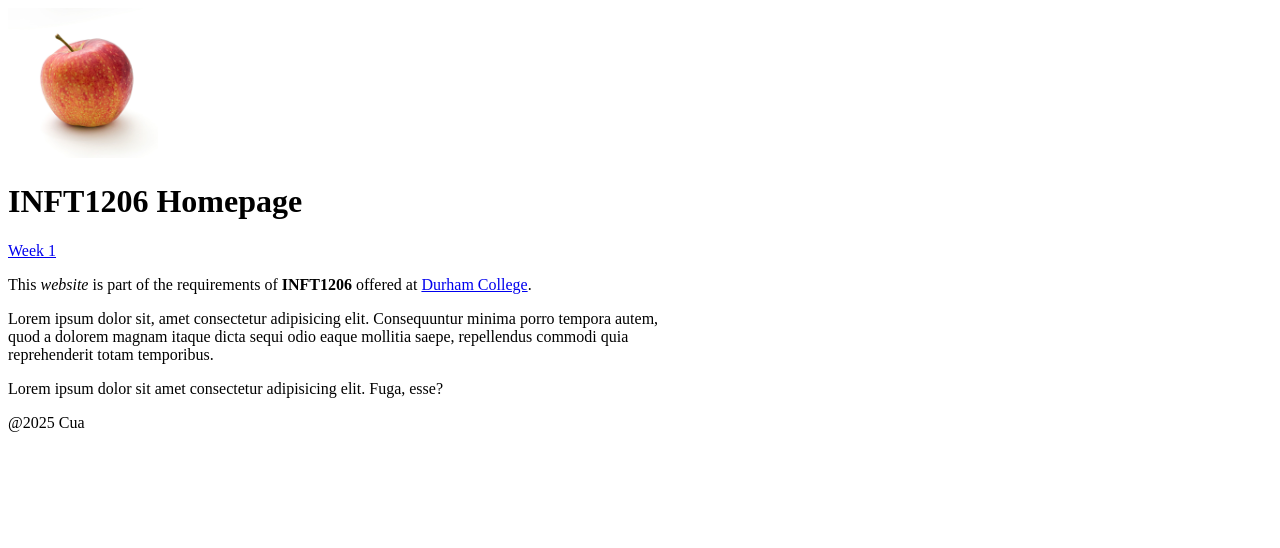
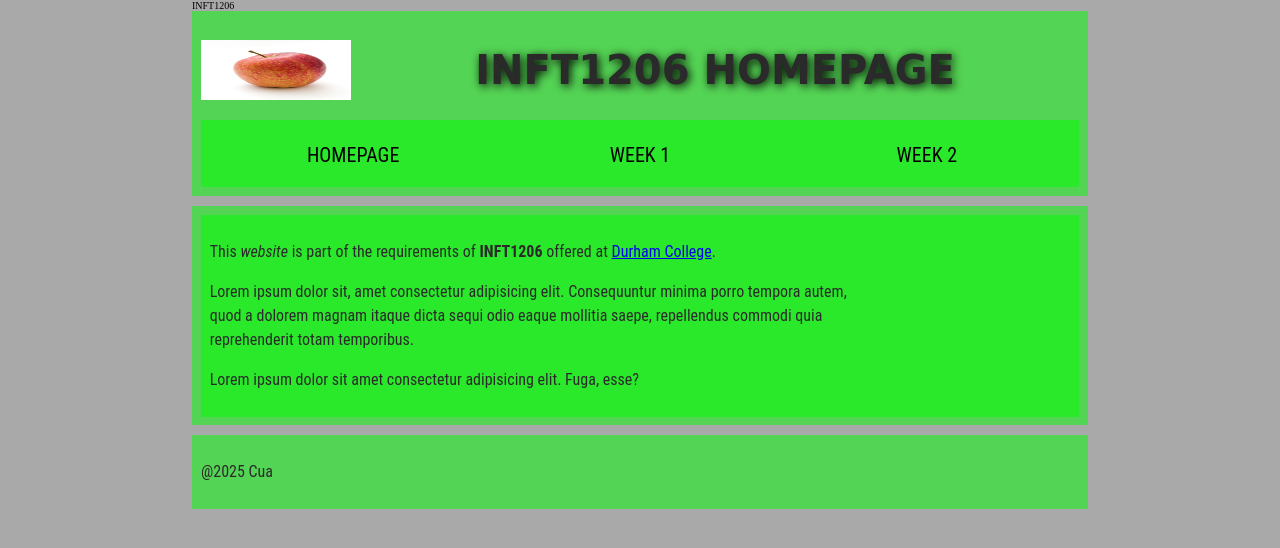
Before and after one commit to hzkh29/INFT1206Winter25Sec10, a plain HTML site: page index.html in a window 1280 px wide. Drawn offline with Linux system fonts and the light colour scheme.

Commit message:
adding structural elements

```diff
--- /dev/null
+++ b/css/style.css
@@ -0,0 +1,138 @@
+/* || General setup */
+
+html, body {
+  margin: 0;
+  padding: 0;
+}
+
+html {
+  font-size: 10px;
+  background-color: #a9a9a9;
+}
+
+body {
+  width: 70%;
+  min-width: 800px;
+  margin: 0 auto;
+}
+
+/* || typography */
+
+h1, h2, h3 {
+  font-family: 'Cinzel Decorative', cursive;
+  color: #2a2a2a;
+}
+
+p, input, li {
+  font-family: 'Roboto Condensed', sans-serif;
+  color: #2a2a2a;
+}
+
+h1 {
+  font-size: 4rem;
+  text-align: center;
+  text-shadow: 2px 2px 10px black;
+}
+
+h2 {
+  font-size: 3rem;
+  text-align: center;
+}
+
+h3 {
+  font-size: 2.2rem;
+}
+
+p, li {
+  font-size: 1.6rem;
+  line-height: 1.5;
+}
+
+/* || header layout */
+
+header {
+  margin-bottom: 10px;
+  display: flex;
+  flex-flow: row wrap;
+}
+
+body > * {
+  background-color: red;
+  padding: 1%;
+}
+
+main, header, nav, article, aside, footer, section {
+  background-color: rgba(0,255,0,0.5);
+  padding: 1%;
+}
+
+h1 {
+  flex: 5;
+  text-transform: uppercase;
+}
+
+header img {
+  display: block;
+  height: 60px;
+  padding-top: 20.15px;
+}
+
+nav {
+  height: 50px;
+  flex: 100%;
+  display: flex;
+}
+
+nav ul {
+  padding: 0;
+  list-style-type: none;
+  flex: 2;
+  display: flex;
+}
+
+nav li {
+  display: inline;
+  text-align: center;
+  flex: 1;
+}
+
+nav a, nav span {
+  display: inline-block;
+  font-size: 2rem;
+  height: 3rem;
+  line-height: 1.7;
+  text-transform: uppercase;
+  text-decoration: none;
+  color: black;
+
+}
+
+/* || main layout */
+
+main {
+  display: flex;
+}
+
+article, section {
+  flex: 4;
+}
+
+aside {
+  flex: 1;
+  margin-left: 10px;
+  padding: 1%;
+}
+
+aside a {
+  display: block;
+  float: left;
+  width: 50%;
+}
+
+aside img {
+  max-width: 100%;
+}
+
+footer {
+  margin-top: 10px;
+}
--- a/index.html
+++ b/index.html
@@ -10,13 +10,25 @@
         Date:           January 13, 2025
         Description:    This is the first webpage
     -->
+    <link rel="stylesheet" href="./css/style.css"
     <title>INFT1206</title>
 </head>
 <body>
+    <header>
         <img src="Images/mylogo.jpg" width="150"
         height="150" alt="my logo">
         <H1>INFT1206 Homepage</H1>
-    <a href="./Week1/week1example1.html">Week 1</a>
+        <nav>
+            <ul>
+            <li><a href="./index.html">Homepage</a></li>
+            <li><a href="./Week1/week1example1.html">Week 1</a></li>
+            <li><a href="">Week 2</a></li>
+            </ul>
+        </nav>
+    </header>
+
+   <main>
+       <article>
             <p>This <i>website</i> is part of the requirements
                 of <b>INFT1206</b> offered at <a href="https://durhamcollege.ca/"
                 target="_blank">Durham College</a>.
@@ -30,7 +42,10 @@
             <p>Lorem ipsum dolor sit amet consectetur adipisicing elit.
                 Fuga, esse?
             </p>
-    <p>@2025 Cua</p>
+       </article>
+   </main>
+
+   <footer><p>@2025 Cua</p></footer>
 
 
 </body>
```
Also changed, not shown: ass1/part1.html (added). Lines whose indentation alone changed are shown as unchanged.
